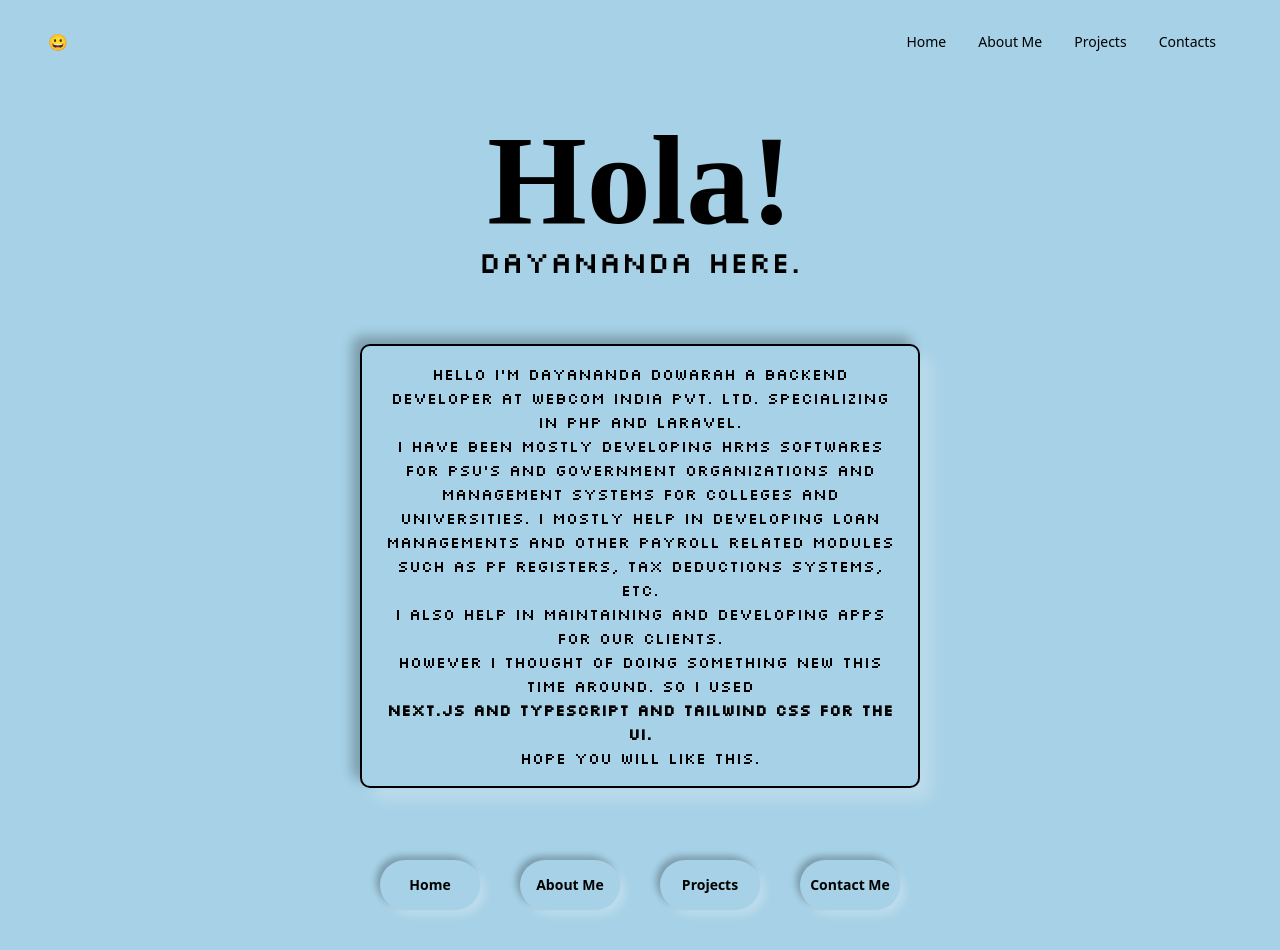
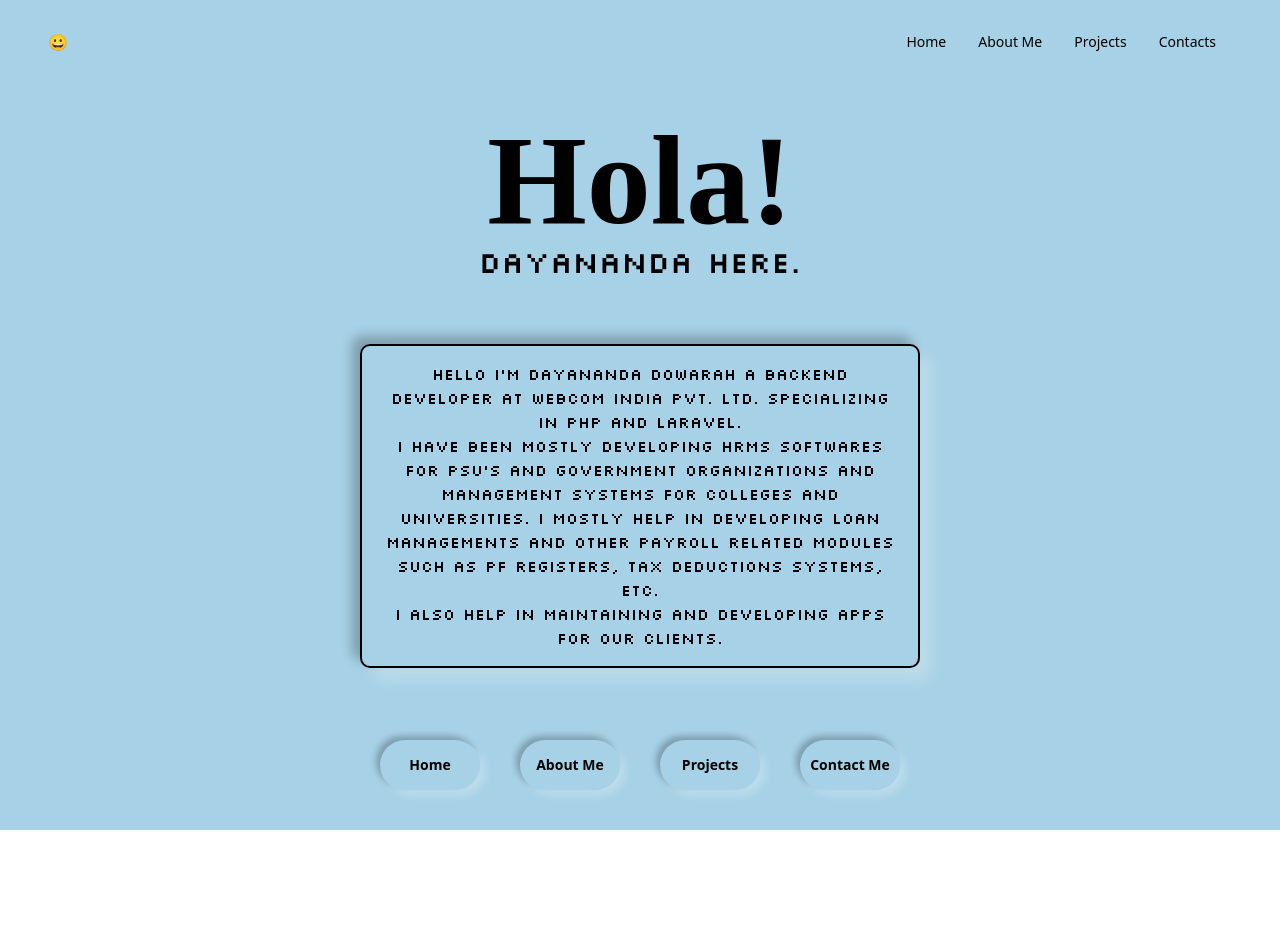
Before and after one commit to kuromadara/portfolio, a Next.js app: page / in a window 1280 px wide. After the commit the page ends 830 px from the top, so only its background shows below. Built offline with nearby package versions, Linux system fonts and the light colour scheme; a web font is replaced by a local one.

Commit message:
to  much content

```diff
--- a/pages/index.tsx
+++ b/pages/index.tsx
@@ -26,13 +26,13 @@ function HomePage() {
               <br/>
               I also help in maintaining and developing Apps for our clients.
               <br/>
-              However I thought of doing something new this time around. So I used
+              {/* However I thought of doing something new this time around. So I used
               <br/>
               <strong>
                  Next.js and typescript and Tailwind css for the UI.
               </strong>
               <br/>
-              Hope you will like this.
+              Hope you will like this. */}
 
             </div>
           </div>
```
